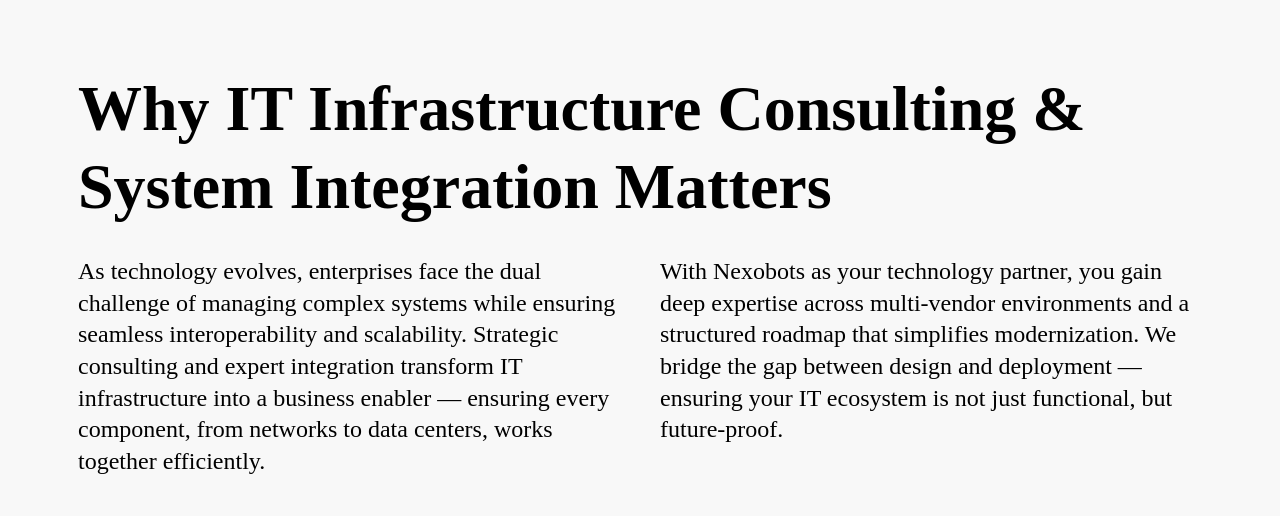
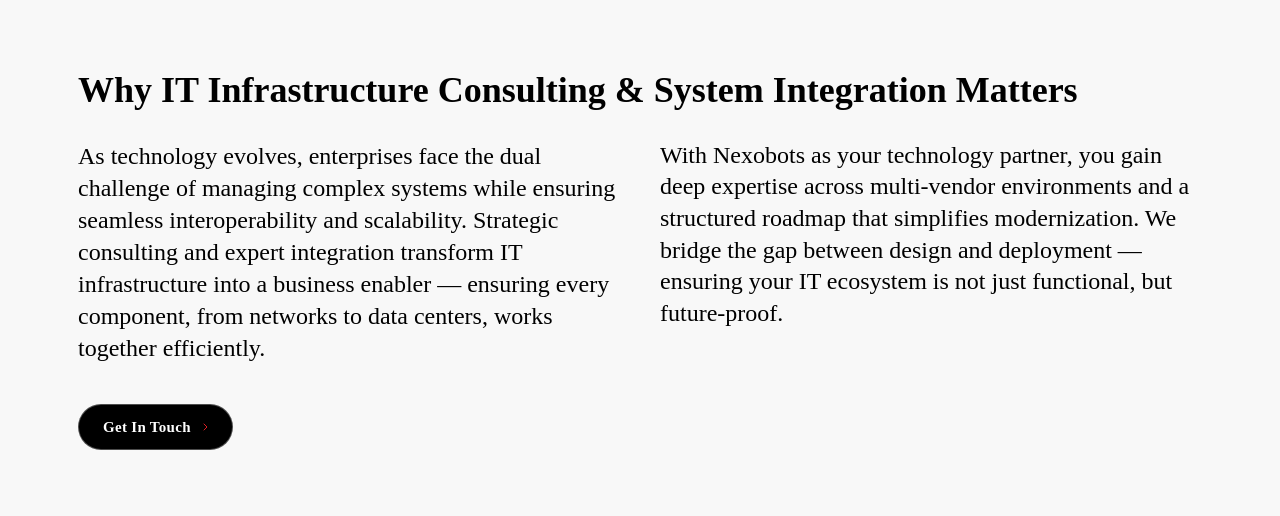
Before and after one commit to abhaysingh-22/nexobots, a Next.js app: page /service-1 in a window 1280 px wide. Shown: the part 2287-2803 px from the top of the page. Built offline with nearby package versions, Linux system fonts and the light colour scheme.

Commit message:
Refactor Service1Page layout; adjust visibility for large screens and enhance heading styles for improved readability

```diff
--- a/src/app/service-1/page.tsx
+++ b/src/app/service-1/page.tsx
@@ -372,13 +372,13 @@
                 />
               </div>
 
-              <div className="grid gap-4 sm:gap-6">
+              <div className="hidden lg:block grid gap-4 sm:gap-6">
                 <div className="relative rounded-[18px] overflow-hidden w-full aspect-[16/9] lg:aspect-[635/298]">
                   <Image
                     src="/service-1-cta-2.png"
                     alt="System Integration"
                     fill
-                    className="object-cover"
+                    className="  object-cover"
                     sizes="(min-width: 1024px) 635px, 100vw"
                     loading="lazy"
                   />
@@ -403,24 +403,13 @@
       <section className="bg-[#F8F8F8] py-8 sm:py-10 md:py-14 lg:py-[80px] xl:py-[120px]">
         <div className="mx-auto w-full max-w-[1440px] px-4 sm:px-6 lg:px-[78px]">
           <h2
-            className="font-['TASA_Orbiter'] text-black mb-4 sm:mb-6 lg:mb-[30px] text-2xl sm:text-3xl md:text-4xl lg:text-5xl xl:text-[64px]"
-            style={{
-              fontWeight: 600,
-              lineHeight: "1.22",
-              maxWidth: "1139px",
-            }}
-          >
+            className="font-['TASA_Orbiter'] text-black mb-4 sm:mb-6 lg:mb-[30px] text-xl font-bold sm:text-2xl md:text-3xl lg:text-4xl">
             Why IT Infrastructure Consulting & System Integration Matters
           </h2>
 
           <div className="grid grid-cols-1 lg:grid-cols-2 gap-4 sm:gap-6 lg:gap-[40px] mb-6 sm:mb-8 lg:mb-[40px]">
             <p
-              className="font-['TASA_Orbiter'] text-black text-sm sm:text-base md:text-lg lg:text-xl xl:text-2xl"
-              style={{
-                fontWeight: 500,
-                lineHeight: "1.32",
-              }}
-            >
+              className="font-['TASA_Orbiter'] text-black text-sm sm:text-base md:text-lg lg:text-xl xl:text-2xl">
               As technology evolves, enterprises face the dual challenge of
               managing complex systems while ensuring seamless interoperability
               and scalability. Strategic consulting and expert integration
```
